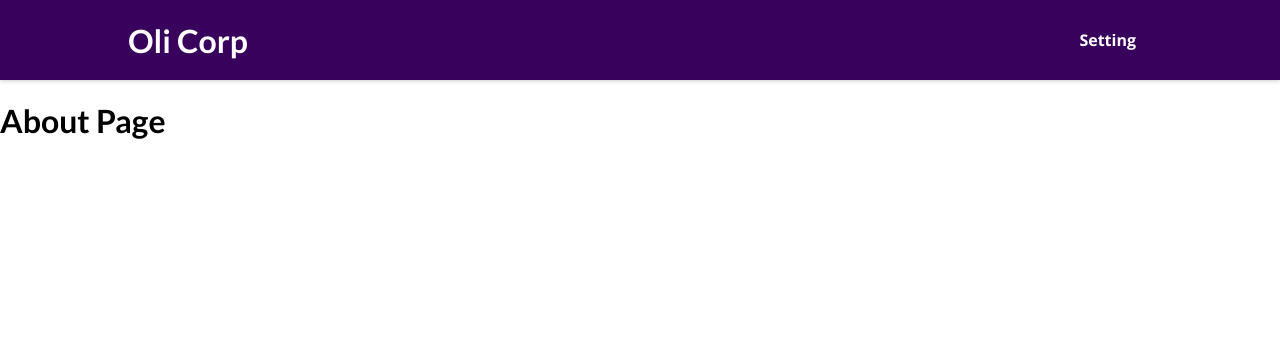
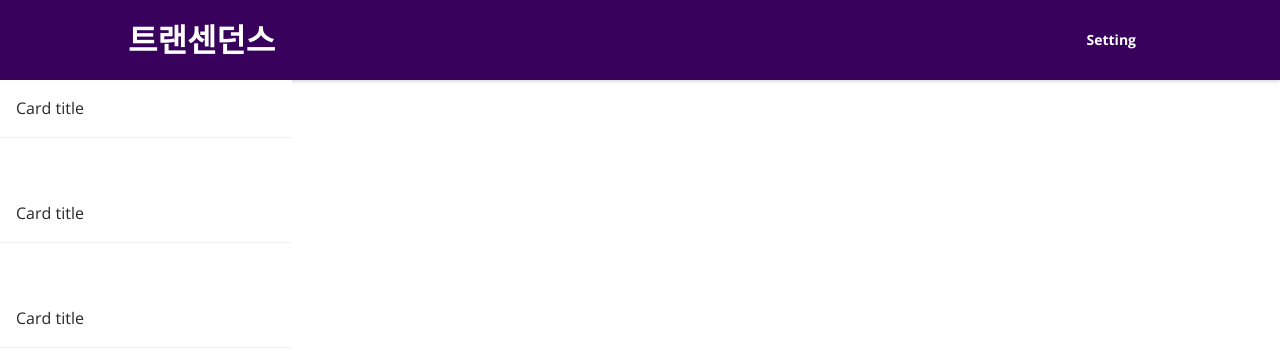
Before and after one commit to mtak0235/simmons_transcendence, a React (Create React App) app in the folder frontend/node/app/: page /about in a window 1280 px wide. Shown: the top 364 px of the page. Built offline with nearby package versions, Linux system fonts and the light colour scheme.

Commit message:
front minor added

```diff
--- a/frontend/node/app/src/0_presentation/components/layouts/Header.tsx
+++ b/frontend/node/app/src/0_presentation/components/layouts/Header.tsx
@@ -7,14 +7,14 @@ const Header: React.FC = () => {
 
   const links = pageController.pages.map((p) => (
     <li key={p.label}>
-      <OliNavLink to={p.to}>{p.label}</OliNavLink>
+      <TransNavLink to={p.to}>{p.label}</TransNavLink>
     </li>
   ));
 
   return (
     <header className={styles.header}>
       <Link to="/">
-        <div className={styles.logo}>Oli Corp</div>
+        <div className={styles.logo}>트랜센던스</div>
       </Link>
       <nav>
         <ul>{links}</ul>
@@ -23,12 +23,12 @@ const Header: React.FC = () => {
   );
 };
 
-type OliNavLinkProps = {
+type TransNavLinkProps = {
   children?: React.ReactNode;
   to: To;
 };
 
-const OliNavLink: React.FC<OliNavLinkProps> = (props) => {
+const TransNavLink: React.FC<TransNavLinkProps> = (props) => {
   return (
     <NavLink
       to={props.to}
--- a/frontend/node/app/src/0_presentation/pages/About.tsx
+++ b/frontend/node/app/src/0_presentation/pages/About.tsx
@@ -1,5 +1,23 @@
+import { Link, NavLink, To } from "react-router-dom";
+import { Row, Card } from "antd";
+import useDashboard from "../../1_application/dashboard/useDashboard";
+
 const About: React.FC = () => {
-  return <h1>About Page</h1>;
+  const dashboard = useDashboard();
+
+  const games = dashboard.map((g) => (
+    <NavLink to={"/"}>
+      <Card title="Card title" bordered={false} style={{ width: 300 }}>
+      </Card>
+    </NavLink>
+  ))
+  return <>
+  <Row gutter={[16, 16]}>
+  <div className="site-card-border-less-wrapper">
+    {games}
+  </div>
+  </Row>
+  </>;
 };
 
 export default About;
--- a/frontend/node/app/src/0_presentation/pages/Home.tsx
+++ b/frontend/node/app/src/0_presentation/pages/Home.tsx
@@ -1,5 +1,15 @@
+import {Button, Row, Col} from "antd";
+
 const Home: React.FunctionComponent = () => {
-  return <h1>this is Home Page</h1>;
+  return <>
+    <Row justify="center">
+      <Col style={{ position: 'absolute', left: '50%', top: '50%',
+        transform: 'translate(-50%, -50%)'}}>
+      <Button type="primary" size="large" onClick={() => console.log("Log in")}>로그인</Button>
+      </Col>
+    </Row>
+  </>;
 };
 
+
 export default Home;
--- /dev/null
+++ b/frontend/node/app/src/1_application/dashboard/useDashboard.ts
@@ -0,0 +1,11 @@
+import {atom, useRecoilValue} from 'recoil';
+
+
+const games = atom({key: "games", default: [1,2,3],})
+
+const useDashboard = () => {
+    const gameList = useRecoilValue(games);
+    return gameList;
+};
+
+export default useDashboard;
--- a/frontend/node/app/src/App.tsx
+++ b/frontend/node/app/src/App.tsx
@@ -1,11 +1,11 @@
 import React, { Suspense } from "react";
 import { Route, Routes } from "react-router-dom";
 import Layout from "./0_presentation/components/layouts/Layout";
-import Home from "./0_presentation/pages/Home";
 
 const NotFound = React.lazy(
   () => import("./0_presentation/pages/core/NotFound")
 );
+const Home = React.lazy(() => import("./0_presentation/pages/Home"));
 const About = React.lazy(() => import("./0_presentation/pages/About"));
 const Setting = React.lazy(() => import("./0_presentation/pages/Setting"));
 
--- a/frontend/node/app/src/index.tsx
+++ b/frontend/node/app/src/index.tsx
@@ -2,6 +2,7 @@ import React from "react";
 import ReactDOM from "react-dom/client";
 import { BrowserRouter } from "react-router-dom";
 
+import 'antd/dist/antd.min.css'
 import "./index.css";
 import App from "./App";
 import dependencyInject from "./3_infrastructure/core/DependencyInject";
```
Also changed, not shown: frontend/node/app/package.json (+15 -1 lines), 2 other files (tests, documents, lock files or other folders).
